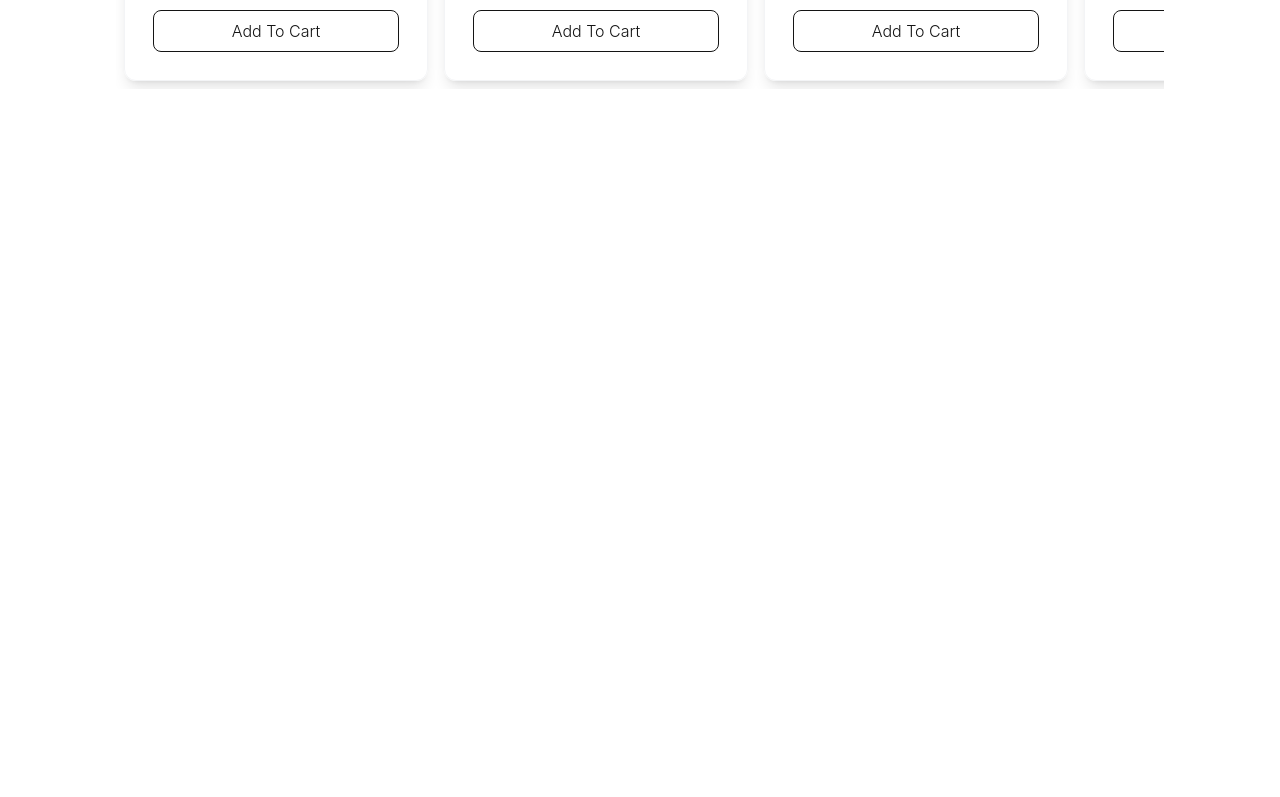
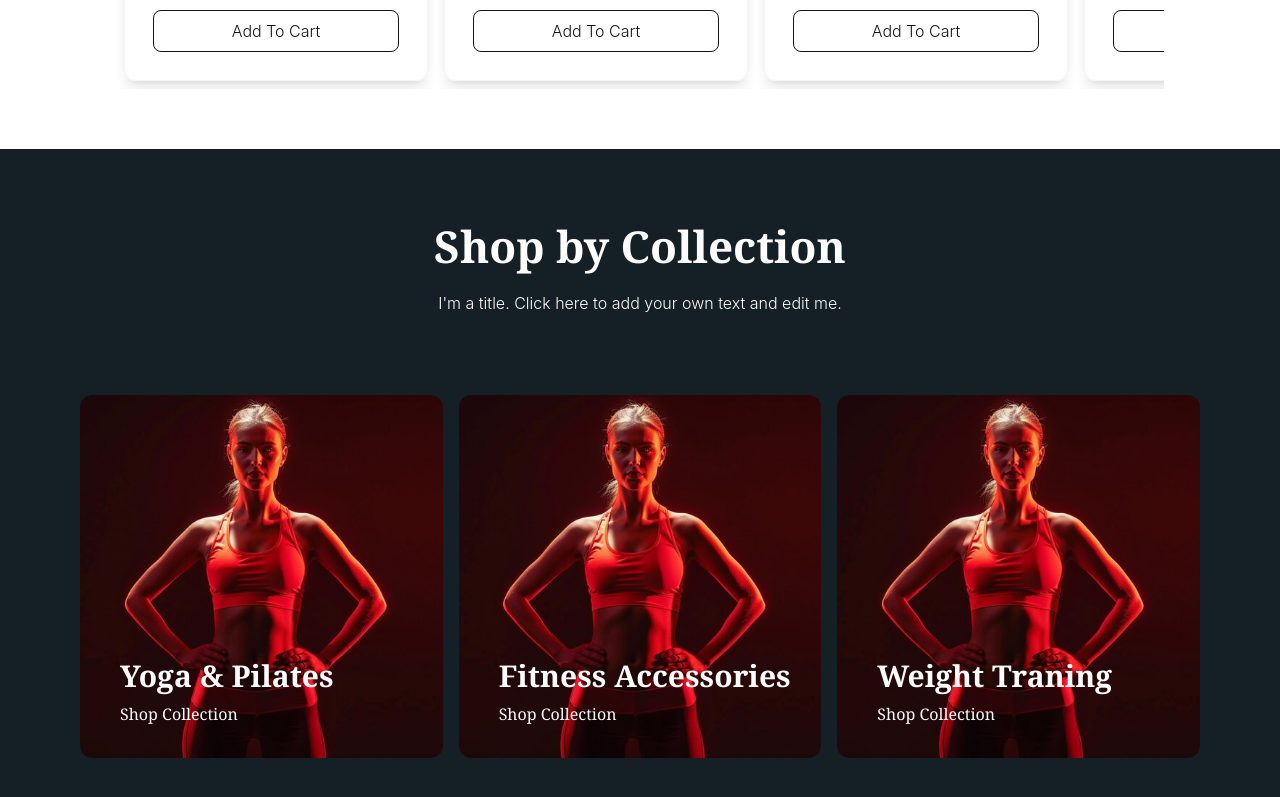
Before and after one commit to hrithik-nonia/gym-accessories, a React (Vite) app: page / in a window 1280 px wide. Shown: the part 1551-2348 px from the top of the page. Before the commit the page ends 1700 px from the top, so only its background shows below. Built offline with nearby package versions, Linux system fonts and the light colour scheme.

Commit message:
section two complete

```diff
--- a/src/component/main-section.jsx
+++ b/src/component/main-section.jsx
@@ -2,6 +2,7 @@ import gymImg from "../assets/banner-1.avif";
 import NavBar from "./navbar";
 import HeroSection from "./hero-section";
 import ProductSectionOne from "./product-section-1";
+import ProductSectionTwo from "./product-section-2";
 
 const MainSection = () => {
   return (
@@ -18,6 +19,8 @@ const MainSection = () => {
 
       {/* --------- product section 1 ---------- */}
       <ProductSectionOne></ProductSectionOne>
+      {/* ---------product section 2 --------- */}
+      <ProductSectionTwo></ProductSectionTwo>
     </>
   );
 };
--- a/src/component/product-section-1.jsx
+++ b/src/component/product-section-1.jsx
@@ -17,7 +17,7 @@ const ProductSectionOne = () => {
   return (
     <>
       <div>
-        <h1 className="text-[#141414] text-[30px] sm:text-[44px]  font-bold text-center mt-16  ">
+        <h1 className="text-[#141414] text-[30px] sm:text-[44px]  font-bold text-center mt-16  font-serif">
           Up to 20% off Selected Items
         </h1>
         <p className="text-center font-light text-[#141414] mt-3">
--- /dev/null
+++ b/src/component/product-section-2.jsx
@@ -0,0 +1,64 @@
+const ProductSectionTwo = () => {
+  return (
+    <>
+      <div className="bg-[#142026]">
+        <h1 className="text-[#fffcfc] text-[30px] sm:text-[44px] font-serif font-bold text-center pt-16">
+          Shop by Collection
+        </h1>
+        <p className="text-[#fffcfc] text-center mt-3 font-light">
+          I'm a title. Click here to add your own text and edit me.
+        </p>
+
+        {/* ----------prodect section----------- */}
+
+        <div className="mt-15 mx-0 md:mt-20 md:mx-20 grid grid-cols-1 sm:grid-cols-2 md:grid-cols-3 gap-4 pb-15 ">
+          <div class=" aspect-square cursor-pointer relative overflow-hidden rounded-xl group">
+            <img
+              src="gym_model.jpg"
+              class="w-full h-full object-cover rounded-xl transition duration-1000 group-hover:scale-110"
+            />
+            <div className="absolute bottom-8 left-10 ">
+              <h3 className="text-[#fffcfc] font-bold text-3xl font-serif">
+                Yoga & Pilates
+              </h3>
+              <p className="text-[#fffcfc] font-light font-serif mt-2">
+                Shop Collection
+              </p>
+            </div>
+          </div>
+
+          <div class=" aspect-square cursor-pointer relative overflow-hidden rounded-xl group">
+            <img
+              src="gym_model.jpg"
+              class="w-full h-full object-cover rounded-xl transition duration-1000 group-hover:scale-110"
+            />
+            <div className="absolute bottom-8 left-10 ">
+              <h3 className="text-[#fffcfc] font-bold text-3xl font-serif">
+                Fitness Accessories
+              </h3>
+              <p className="text-[#fffcfc] font-light font-serif mt-2">
+                Shop Collection
+              </p>
+            </div>
+          </div>
+
+          <div class=" aspect-square cursor-pointer relative overflow-hidden rounded-xl group">
+            <img
+              src="gym_model.jpg"
+              class="w-full h-full object-cover rounded-xl transition duration-1000 group-hover:scale-110"
+            />
+            <div className="absolute bottom-8 left-10 ">
+              <h3 className="text-[#fffcfc] font-bold text-3xl font-serif">
+                Weight Traning
+              </h3>
+              <p className="text-[#fffcfc] font-light font-serif mt-2">
+                Shop Collection
+              </p>
+            </div>
+          </div>
+        </div>
+      </div>
+    </>
+  );
+};
+export default ProductSectionTwo;
```
Also changed, not shown: public/gym_model.jpg (added).
